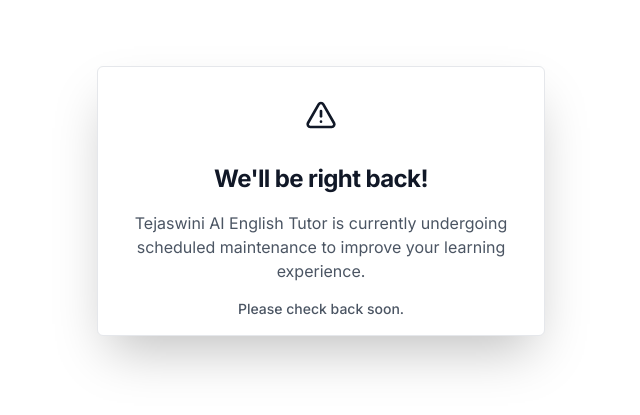
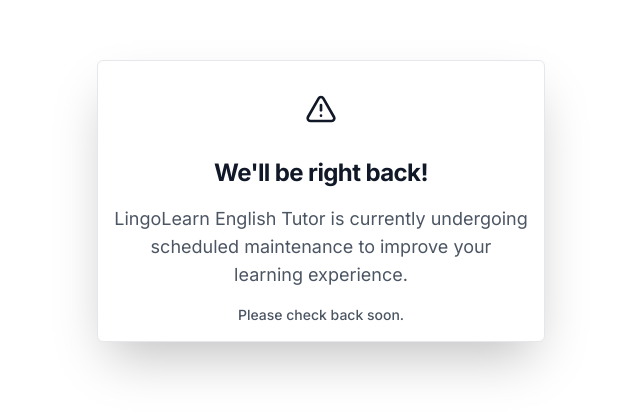
Before and after one commit to Pranavchikanis/marathi-to-english, a Next.js app: page /maintenance in a window 1280 px wide. Shown: the part 199-614 px from the top of the page, without its empty margins (319-959 px from the left). Built offline with nearby package versions, Linux system fonts and the light colour scheme.

Commit message:
chore: rename app to LingoLearn

```diff
--- a/src/app/layout.tsx
+++ b/src/app/layout.tsx
@@ -15,8 +15,8 @@
 });
 
 export const metadata: Metadata = {
-  title: "Tejaswini AI English Tutor",
-  description: "A patient, beginner-friendly AI English tutor designed for Marathi speakers.",
+  title: "LingoLearn English Tutor",
+  description: "AI-powered spoken English practice for Marathi speakers",
 };
 
 export default function RootLayout({
--- a/src/app/login/page.tsx
+++ b/src/app/login/page.tsx
@@ -19,7 +19,7 @@
           {mode === 'signin' ? 'Welcome Back' : 'Create an Account'}
         </h2>
         <p className="mt-2 text-sm text-text-secondary">
-          Tejaswini AI English Tutor
+          LingoLearn English Tutor
         </p>
       </div>
 
@@ -38,7 +38,7 @@
               name="name"
               required
               className="mt-1 block w-full rounded-md border border-border-default bg-surface-default px-3 py-2 text-text-primary shadow-sm focus:border-interactive-default focus:outline-none focus:ring-1 focus:ring-interactive-default"
-              placeholder="Tejaswini"
+              placeholder="John Doe"
             />
           </div>
         )}
--- a/src/app/maintenance/page.tsx
+++ b/src/app/maintenance/page.tsx
@@ -13,11 +13,11 @@
             We'll be right back!
           </CardTitle>
         </CardHeader>
-        <CardContent className="text-center text-text-secondary">
-          <p>
-            Tejaswini AI English Tutor is currently undergoing scheduled maintenance to improve your learning experience.
+        <CardContent className="text-center">
+          <p className="text-text-secondary text-lg max-w-md mx-auto">
+            LingoLearn English Tutor is currently undergoing scheduled maintenance to improve your learning experience.
           </p>
-          <p className="mt-4 text-sm font-medium">
+          <p className="mt-4 text-sm font-medium text-text-secondary">
             Please check back soon.
           </p>
         </CardContent>
```
